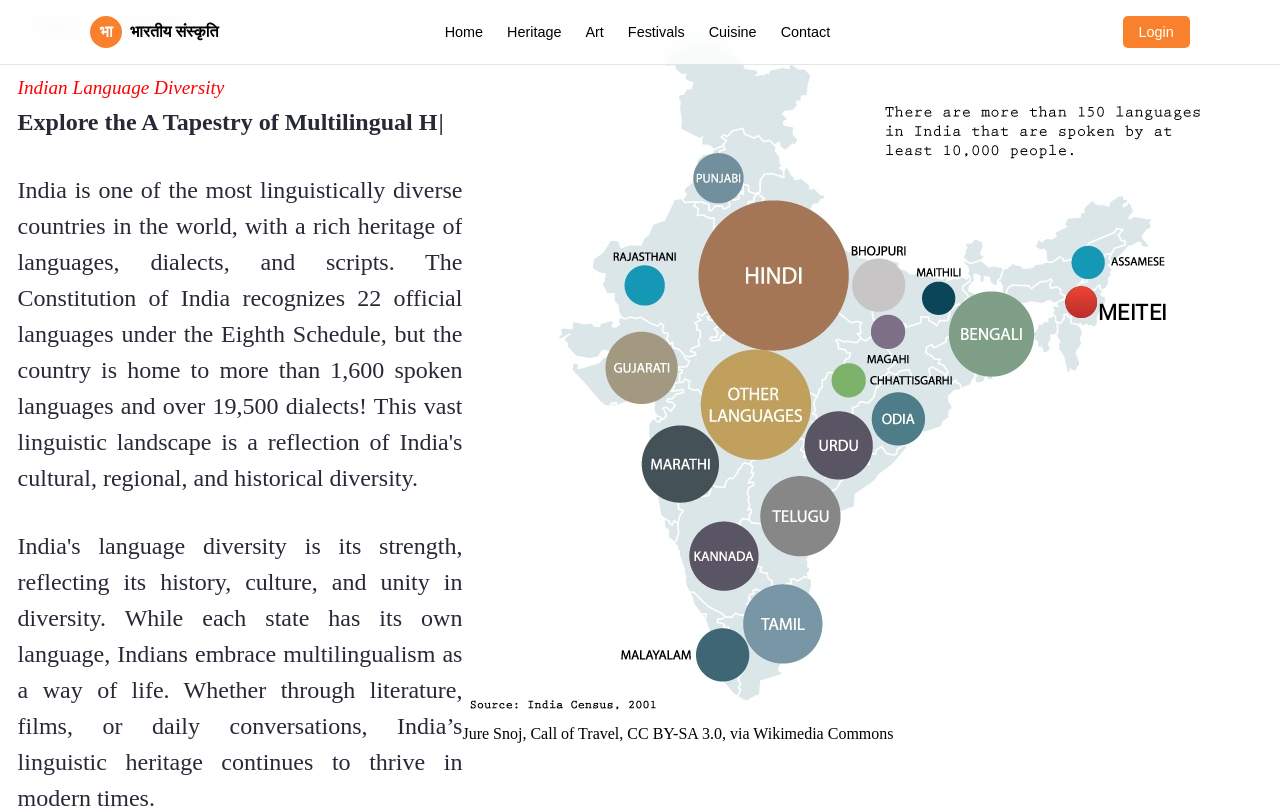
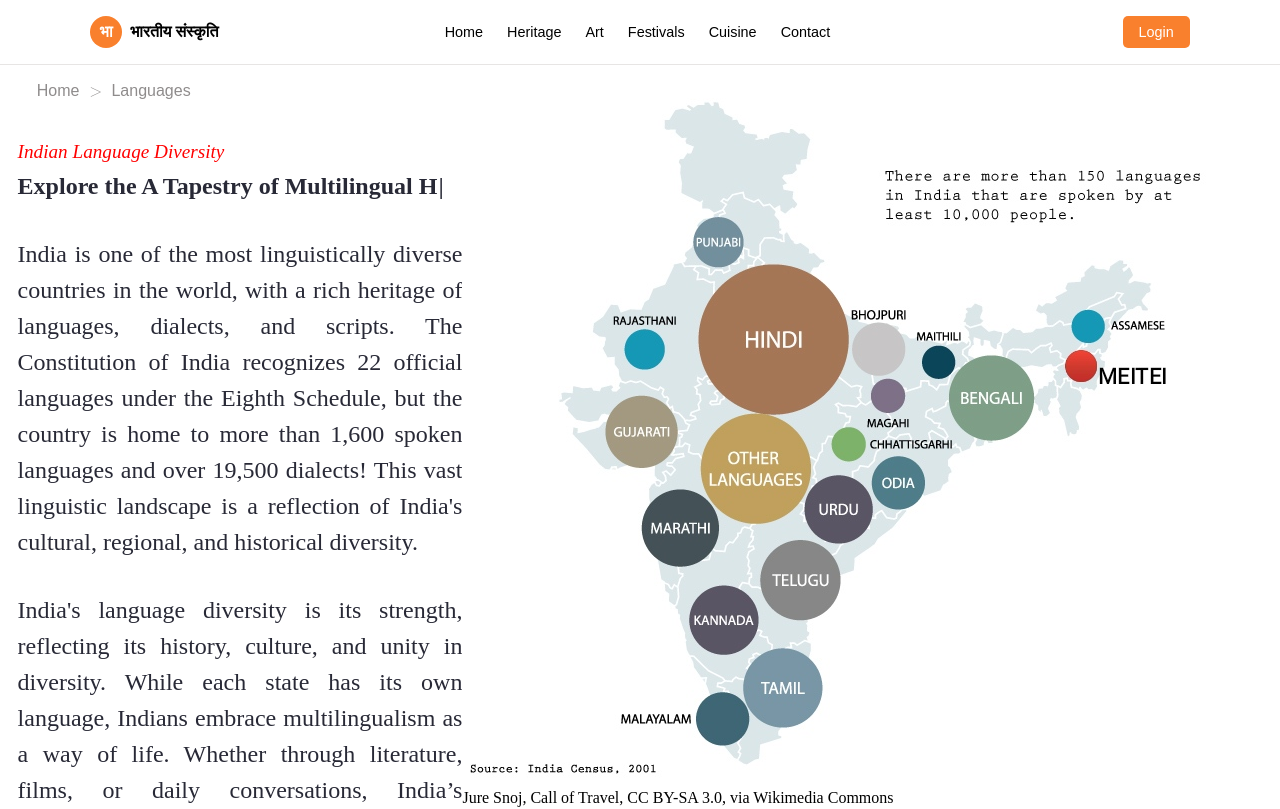
Before and after one commit to prasadmahind123/IndianCulture, a React (Vite) app: page /language in a window 1280 px wide. Shown: the top 809 px of the page. Built offline with nearby package versions, Linux system fonts and the light colour scheme; no server answers.

Commit message:
Update Language.css

```diff
--- a/src/Pages/Language.css
+++ b/src/Pages/Language.css
@@ -11,6 +11,9 @@
     font-size: 1.2rem;
     color: #4B4B4B;
     line-height: 1.5;
+}
+.lang-page-1{
+    margin-top: 4rem;
 }
 .lang-page-1 .content{
     display: flex;
```
